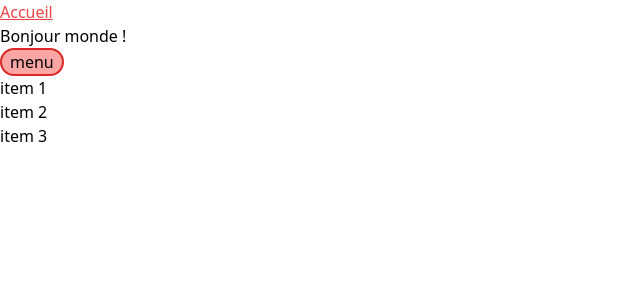
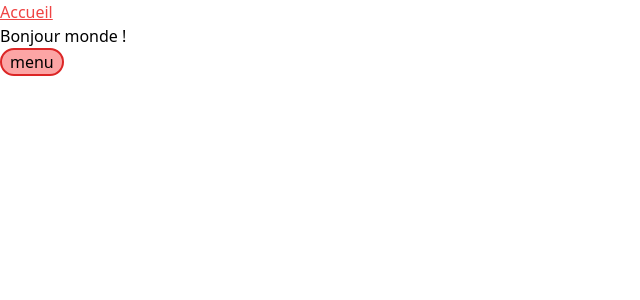
Before and after one commit to MMI-SAE-203/r213-2024-pracht-tp1-Invernizzi-Fabian, a Vue app: page / in a window 1280 px wide. Shown: the top 300 px of the page, without its empty margins (0-640 px from the left). Built offline with nearby package versions, Linux system fonts and the light colour scheme.

Commit message:
ajout v-show

```diff
--- a/src/App.vue
+++ b/src/App.vue
@@ -42,9 +42,9 @@ onErrorCaptured((err, instance, info) => {
 <!-- nav#mainNav>ul>li*3>a[href="#"]{item $} -->
 <nav id="mainNav">
   <ul>
-    <li><a href="#">item 1</a></li>
-    <li><a href="#">item 2</a></li>
-    <li><a href="#">item 3</a></li>
+    <li v-show="menuIsOpen === 1"><a href="#">item 1</a></li>
+    <li v-show="menuIsOpen === 1"><a href="#">item 2</a></li>
+    <li v-show="menuIsOpen === 1"><a href="#">item 3</a></li>
   </ul>
 </nav>
 
```
